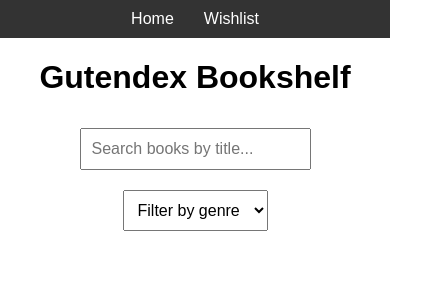
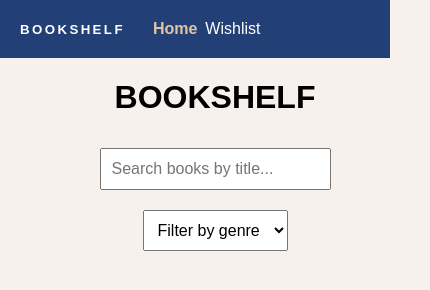
Before and after one commit to nihaltowfiq/bookshelf, a plain HTML site: page index.html in a window 390 px wide. Shown: the whole page, 430 px wide, since content can reach past the window. Drawn offline with Linux system fonts and the light colour scheme; no server answers.

Commit message:
nav responsive design added design

```diff
--- a/index.html
+++ b/index.html
@@ -8,12 +8,13 @@
   </head>
   <body>
     <nav>
-      <a href="index.html">Home</a>
+      <h5 class="brand">BOOKSHELF</h5>
+      <a class="active" href="index.html">Home</a>
       <a href="wishlist.html">Wishlist</a>
     </nav>
 
-    <header>
-      <h1>Gutendex Bookshelf</h1>
+    <header class="container">
+      <h1>BOOKSHELF</h1>
       <input
         type="text"
         id="search-input"
@@ -21,10 +22,11 @@
       />
       <select id="genre-filter">
         <option value="">Filter by genre</option>
-        <!-- Genres will be populated dynamically -->
       </select>
     </header>
 
+    <!-- <main>
+      <div class="container">
         <div id="loader">
           <div class="loader">
             <img src="./assets/loader.svg" height="100px" width="100px" />
@@ -34,6 +36,10 @@
         <div id="book-list" class="book-list"></div>
 
         <div id="pagination" class="pagination"></div>
+      </div>
+    </main> -->
+
+    <footer class="footer"></footer>
 
     <script src="./scripts/api.js"></script>
     <script src="./scripts/dom.js"></script>
--- a/scripts/api.js
+++ b/scripts/api.js
@@ -12,6 +12,8 @@ async function fetchBooks(page = 1, searchTerm = '', genre = '') {
     const response = await fetch(url);
     if (!response.ok) throw Error(response.error);
     const data = await response.json();
+    console.log(data);
+
     return data;
   } catch (error) {
     console.log(error);
--- /dev/null
+++ b/styles/global.css
@@ -0,0 +1,46 @@
+:root {
+  /* 0A1E41 - dark */
+  --primary-light: #355fa8;
+  --primary: #224075;
+
+  --secondary-light: #bcb4b4;
+  --secondary: #787878;
+
+  --tertiary-light: #f6f1ec;
+  --tertiary: #e0c4a9;
+}
+
+body {
+  margin: 0;
+  padding: 0;
+  font-family: Arial, sans-serif;
+  background-color: var(--tertiary-light);
+}
+
+.container {
+  width: 100%;
+  margin-right: auto;
+  margin-left: auto;
+  padding-right: 1.25rem;
+  padding-left: 1.25rem;
+}
+@media (min-width: 640px) {
+  .container {
+    max-width: 640px;
+  }
+}
+@media (min-width: 768px) {
+  .container {
+    max-width: 768px;
+  }
+}
+@media (min-width: 1024px) {
+  .container {
+    max-width: 1024px;
+  }
+}
+@media (min-width: 1240px) {
+  .container {
+    max-width: 1240px;
+  }
+}
--- /dev/null
+++ b/styles/nav.css
@@ -0,0 +1,38 @@
+nav {
+  background-color: var(--primary);
+  padding: 1.25rem 2.5rem;
+  position: sticky;
+  top: 0;
+  display: flex;
+  align-items: center;
+  gap: 1.25rem;
+}
+
+nav a {
+  color: white;
+  text-decoration: none;
+}
+
+nav .brand {
+  color: white;
+  margin: 0 1.25rem 0 0;
+  font-weight: 800;
+  letter-spacing: 0.15rem;
+  text-decoration: none;
+}
+
+nav .active {
+  color: var(--tertiary);
+  font-weight: 600;
+}
+
+@media (max-width: 768px) {
+  nav {
+    gap: 0.5rem;
+    padding: 1.25rem;
+  }
+  .brand {
+    letter-spacing: 0.08rem;
+    margin-right: 1rem;
+  }
+}
--- a/styles/styles.css
+++ b/styles/styles.css
@@ -1,26 +1,5 @@
-:root {
-  --primary: #224075;
-  --secondary: #f6f1ec;
-}
-
-body {
-  font-family: Arial, sans-serif;
-  margin: 0;
-  padding: 0;
-}
-
-nav {
-  background-color: #333;
-  padding: 10px;
-  display: flex;
-  justify-content: center;
-}
-
-nav a {
-  color: white;
-  margin: 0 15px;
-  text-decoration: none;
-}
+@import 'global.css';
+@import 'nav.css';
 
 header {
   text-align: center;
@@ -44,7 +23,7 @@ select {
   border: 1px solid #ddd;
   margin: 10px;
   padding: 20px;
-  width: 200px;
+  width: 100%;
   text-align: center;
 }
 
@@ -79,8 +58,8 @@ select {
   justify-content: center;
 }
 
-@media (max-width: 768px) {
+/* @media (max-width: 768px) {
   .book-card {
     width: 100%;
   }
-}
+} */
```
Also changed, not shown: book.html (+2 -1 lines), wishlist.html (+2 -1 lines). Lines whose indentation alone changed are shown as unchanged.
